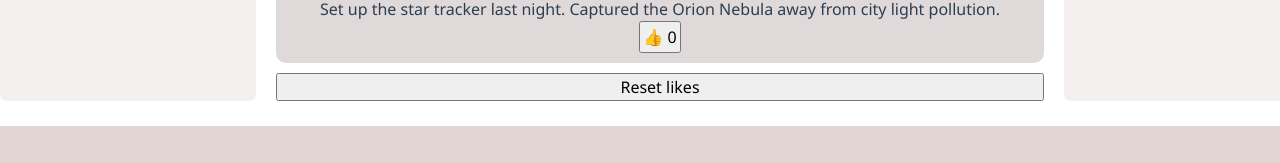
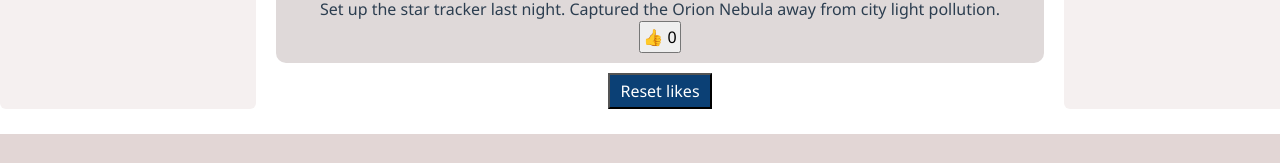
Before and after one commit to Kevinoo5/WebDev, a Vue app: page /login in a window 1280 px wide. Shown: the part 2273-2436 px from the top of the page. Built offline with nearby package versions, Linux system fonts and the light colour scheme.

Commit message:
changed resetlikes style

```diff
--- a/src/style.css
+++ b/src/style.css
@@ -52,6 +52,7 @@
     border-radius: 10px;
 }
 
+
 .button {
     background-color: rgb(11, 64, 117);
     color: white;
@@ -59,6 +60,10 @@
     text-align: center;
     display: inline-block;
     cursor: pointer;
+}
+
+.posts > .button {
+    align-self: center;
 }
 
 /** dropdown starts here**/
--- a/src/views/HomeView.vue
+++ b/src/views/HomeView.vue
@@ -9,7 +9,7 @@
             :key="post.post_id"
             :post="post"
         />
-        <button class="reset-likes" @click="resetLikes">Reset likes</button>
+        <button class="button" @click="resetLikes">Reset likes</button>
         </section>
         <div></div>
       </main>
```
